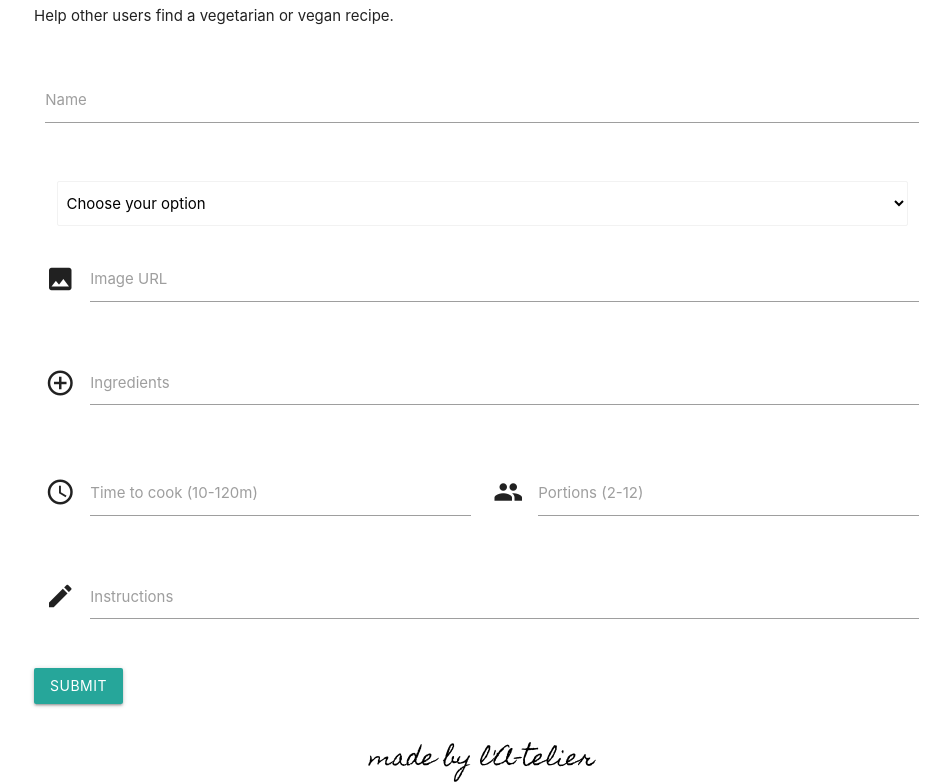
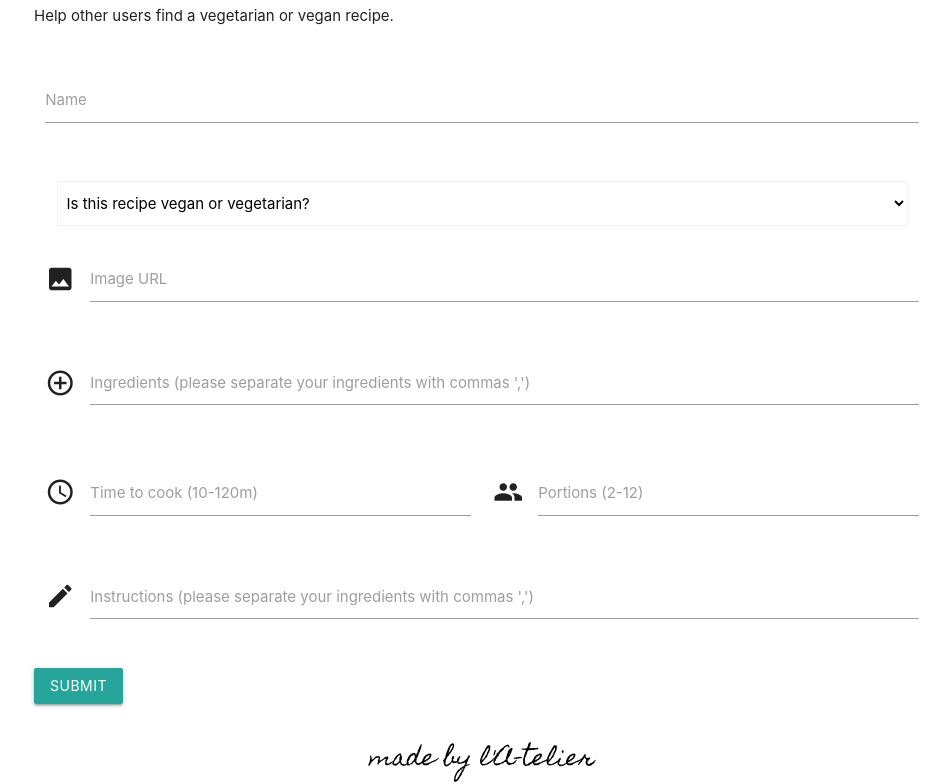
Before and after one commit to a-telier/the-pink-turnip, a Flask app: page /add_recipe in a window 1280 px wide. Shown: the part 154-938 px from the top of the page, without its empty margins (158-1108 px from the left). Run offline with Flask 2, Linux system fonts and the light colour scheme; the visitor is signed in with stand-in values (Sample User, id 1); data that the repository does not hold is empty; some libraries are stand-ins or nearby versions; some web fonts are replaced.

Commit message:
form add recipe - bugs fixed

```diff
--- a/templates/brands.html
+++ b/templates/brands.html
@@ -14,6 +14,7 @@
         {% for brand in brands %}
         {% if loop.index % 2 != 0 %}
         <div class="row card">
+        <div class="container">
             <div class="col l12 m12 s12">
                 <h4><i class="fas fa-angle-right"></i><b> {{ brand.name }}</b></h4>
                 <h5><i>{{ brand.category }}</i></h5>
@@ -38,8 +39,10 @@
                 <h5>Read more about this brand: <a href="{{ brand.websiteURL }}">{{ brand.websiteURL }}</a></h5>
             </div>
         </div>
+        </div>
         {% else %}
         <div class="row card">
+        <div class="container">
             <div class="col l12 m12 s12">
                 <h4><i class="fas fa-angle-right"></i><b> {{ brand.name }}</b></h4>
                 <h5><i>{{ brand.category }}</i></h5>
@@ -64,6 +67,7 @@
                 <h5>Read more about this brand: <a href="{{ brand.websiteURL }}">{{ brand.websiteURL }}</a></h5>
             </div>
         </div>
+        </div>
         {% endif %}
         {% endfor %}
     </div>
--- a/templates/home.html
+++ b/templates/home.html
@@ -39,15 +39,15 @@
                         <div class="card-content">
                             <ul class="tabs">
                                 {% if recipe.category == "vegetarian" %}
-                                <li class="tab half teal-text teal lighten-5">
+                                <li class="tab center half teal-text teal lighten-5">
                                         <p><i class="fa fa-envira" aria-hidden="true"></i> vegetarian </p>
                                 </li>
                                 {% elif recipe.category == "vegan" %}
-                                <li class="tab half pink-text pink lighten-5">
+                                <li class="tab center half pink-text pink lighten-5">
                                         <p><i class="fa fa-heart" aria-hidden="true"></i> vegan </p>
                                 </li>
                                 {% else %}
-                                <li class="tab red-text red lighten-5">
+                                <li class="tab center red-text red lighten-5">
                                         <p><i class="fa fa-times" aria-hidden="true"></i> Not Vegetarian nor vegan </p>
                                 </li>
                                 {% endif%}
--- a/templates/recipe/addrecipe.html
+++ b/templates/recipe/addrecipe.html
@@ -15,13 +15,13 @@
         <form action="{{ url_for('insert_recipe') }}" method="POST"  class="col s12">
             <div class="row">
                 <div class="input-field col s12">
-                    <input name="name" id="name" type="text" class="validate" data-length="35" required>
+                    <input name="name" id="name" type="text" class="validate" data-length="30" required>
                     <label for="name">Name</label>
                 </div>
             </div>
             <div class="input-field col s12">
                 <select class="browser-default" name="category" id="category">
-                    <option value="" disabled selected>Choose your option</option>
+                    <option value="" disabled selected>Is this recipe vegan or vegetarian?</option>
                     <option value="vegan"> Vegan</option>
                     <option value="vegetarian"> Vegetarian</option>
                 </select>
@@ -37,7 +37,7 @@
                 <div class="input-field col s12">
                     <i class="material-icons prefix">add_circle_outline</i>
                     <textarea name="ingredients" id="ingredients" class="materialize-textarea" required></textarea>
-                    <label for="ingredients">Ingredients</label>
+                    <label for="ingredients">Ingredients (please separate your ingredients with commas ',')</label>
                 </div>
             </div>
             <div class="row">
@@ -56,7 +56,7 @@
                 <div class="input-field col s12">
                     <i class="material-icons prefix">mode_edit</i>
                     <textarea name="instructions" id="instructions" class="materialize-textarea" required></textarea>
-                    <label for="instructions">Instructions</label>
+                    <label for="instructions">Instructions (please separate your ingredients with commas ',')</label>
                 </div>
             </div>
             <div class="row">
```
Also changed, not shown: templates/recipe/editrecipe.html (+2 -19 lines).
